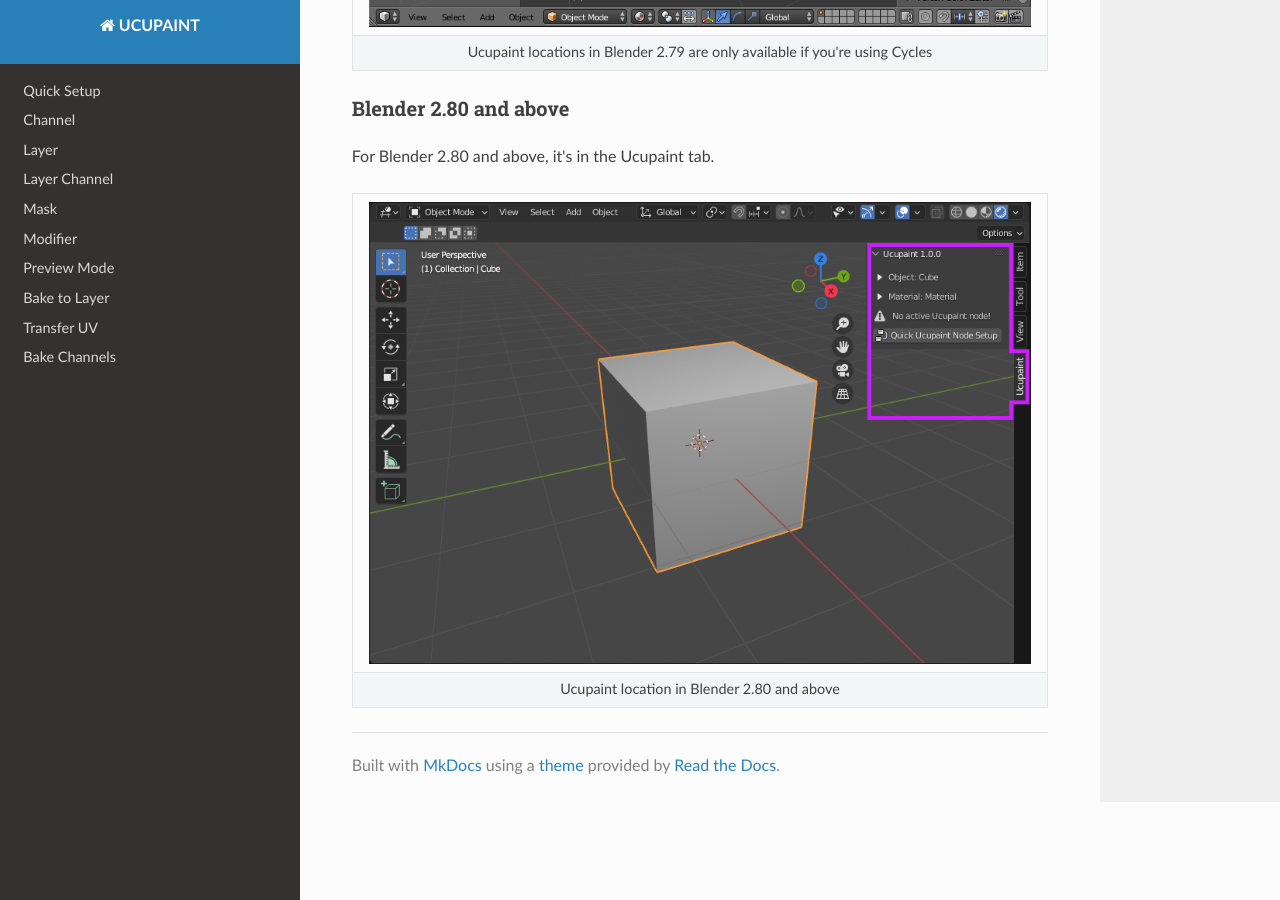
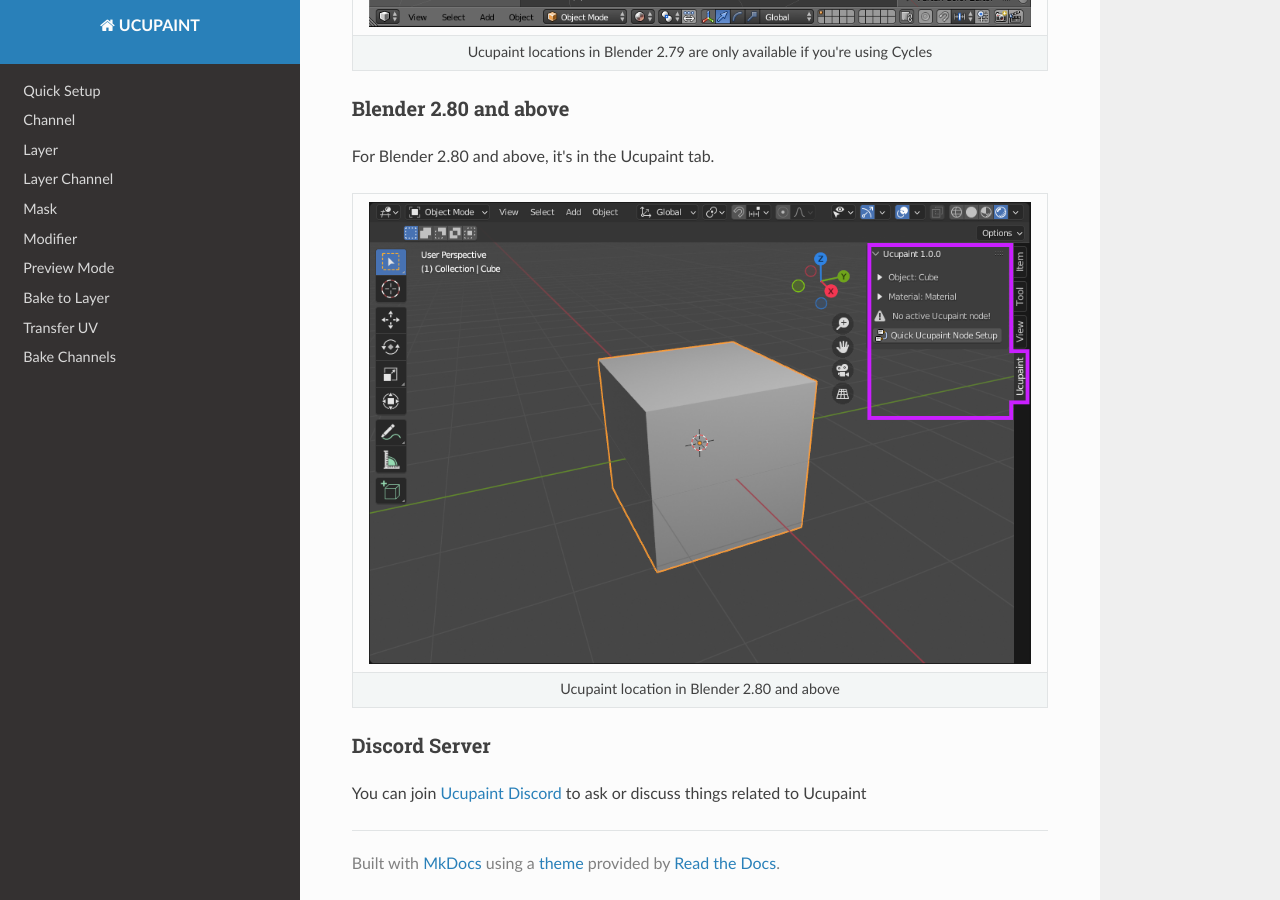
Before and after one commit to ucupumar/ucupaint-wiki, an MkDocs documentation site: the page built from docs/index.md, in a window 1280 px wide and 900 px high, scrolled down 2140 px. Built offline with MkDocs 1.6.1, drawn with Linux system fonts in a browser that asks for light colours; nearby versions of some CDN libraries.

Commit message:
feat : add discord server to home page

```diff
--- a/docs/index.md
+++ b/docs/index.md
@@ -44,3 +44,7 @@
 |![00.b280-loc](./source/00.b280_loc.png)|
 |:--:|
 |Ucupaint location in Blender 2.80 and above| {align=center}
+
+### Discord Server
+
+You can join [Ucupaint Discord](https://discord.com/invite/vSwDdFdd) to ask or discuss things related to Ucupaint
```
